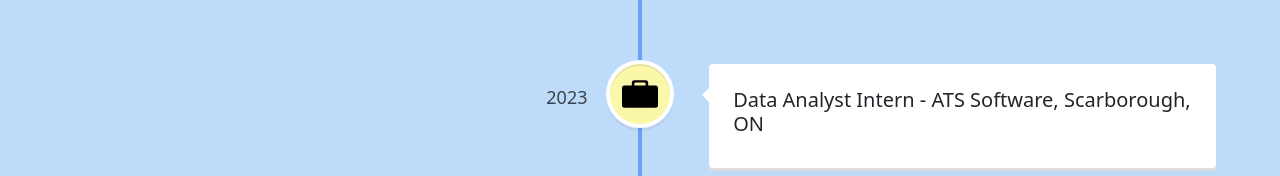
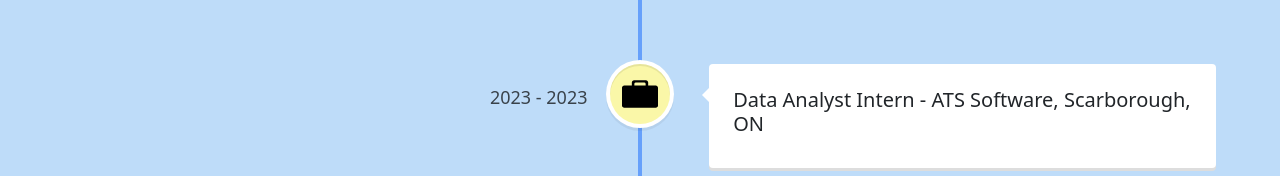
Before and after one commit to anojganesh/React-Portfolio, a React (Vite) app: page /experience in a window 1280 px wide. Shown: the part 256-432 px from the top of the page. Built offline with nearby package versions, Linux system fonts and the light colour scheme.

Commit message:
Update Experience.tsx

```diff
--- a/src/pages/Experience.tsx
+++ b/src/pages/Experience.tsx
@@ -32,7 +32,7 @@
 
           <VerticalTimelineElement
             className="vertical-timeline-element--education"
-            date="2023"
+            date="2023 - 2023"
             iconStyle={{ background: "rgb(250, 247, 168)", color: "#fff" }}
             icon={
               <img
```
